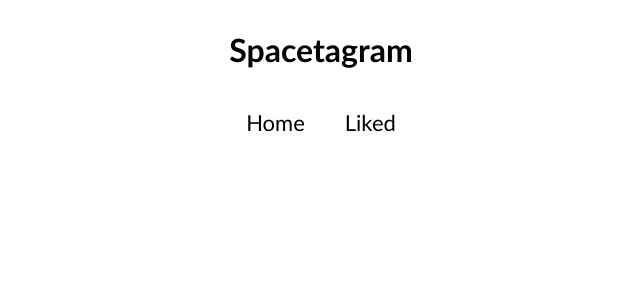
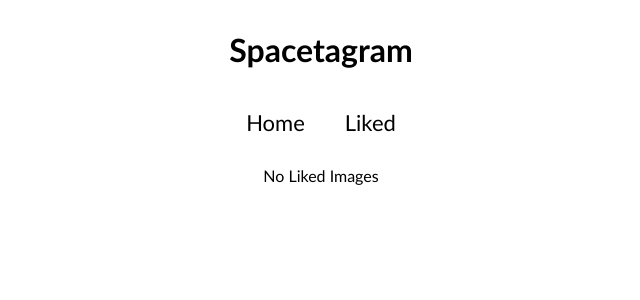
Before and after one commit to DucSkii/react-spacetagram, a React (Create React App) app: page /liked in a window 1280 px wide. Shown: the top 300 px of the page, without its empty margins (319-959 px from the left). Built offline with nearby package versions, Linux system fonts and the light colour scheme.

Commit message:
added liked images page

```diff
--- a/src/App.js
+++ b/src/App.js
@@ -3,6 +3,7 @@ import { Routes, Route, Link } from 'react-router-dom'
 import Home from './Pages/Home'
 import './App.css'
 import Modal from './components/Modal'
+import Liked from './Pages/Liked'
 
 /*
 - Call data from NASA API
@@ -45,6 +46,17 @@ const App = () => {
       </div>
       <Routes>
         <Route
+          path='/liked'
+          element={
+            <Liked
+              setModal={setModal}
+              likeImage={likeImage}
+              unLikeImage={unLikeImage}
+              likedImages={likedImages}
+            />
+          }
+        />
+        <Route
           path='/'
           element={
             <Home
--- /dev/null
+++ b/src/Pages/Liked/index.js
@@ -0,0 +1,37 @@
+import React from 'react'
+import ImageCard from '../../components/ImageCard'
+
+const Liked = ({likedImages, likeImage, unLikeImage, setModal}) => {
+
+  return (
+    <>
+    {
+      likedImages.length ? (
+        <div className='imageGallery'>
+        {likedImages.map((imageObject, index) => {
+          return (
+            <div key={index}>
+              <ImageCard
+                title={imageObject.title}
+                date={imageObject.date}
+                description={imageObject.description}
+                image={imageObject.image}
+                likedImages={likedImages}
+                likeImage={likeImage}
+                unLikeImage={unLikeImage}
+                setModal={setModal}
+              />
+            </div>
+          )
+        })}
+      </div>
+      ) : (
+        <div>No Liked Images</div>
+      )
+    }
+    </>
+  )
+
+}
+
+export default Liked
```
Also changed, not shown: src/Pages/Liked/index.css (added).
